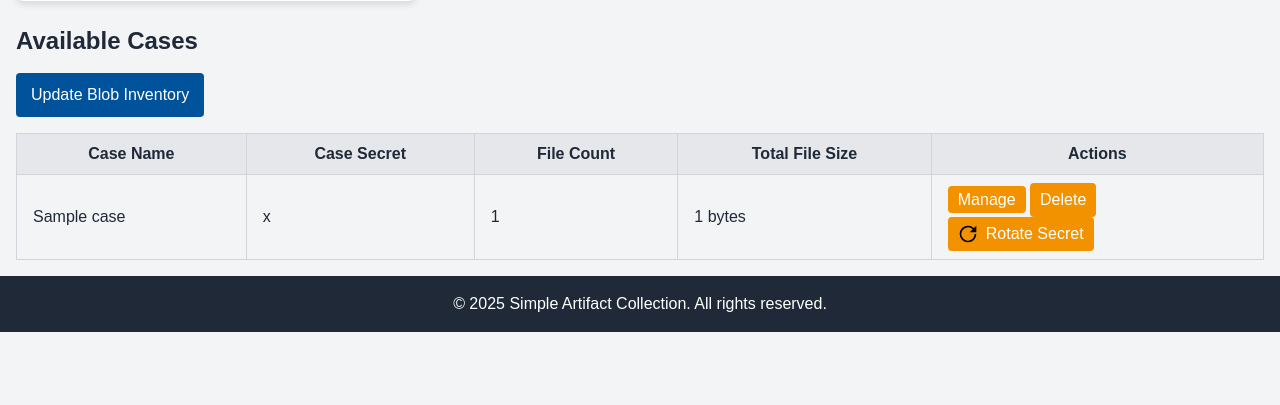
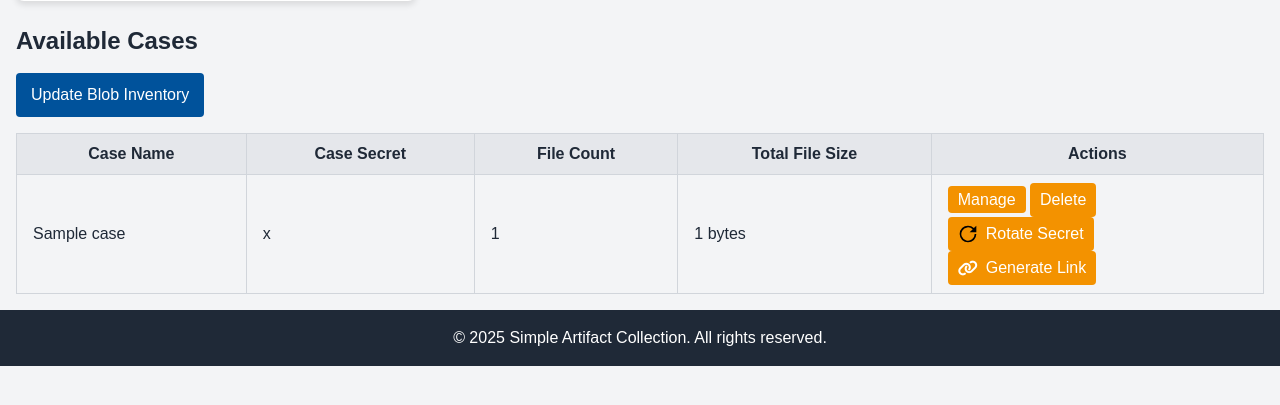
Before and after one commit to ExeqZ/Simple-Artifact-Collection, a Flask app: template templates/admin.html in a window 1280 px wide. Shown: the part 312-717 px from the top of the page. Run offline with Flask 3, Linux system fonts and the light colour scheme; the template is opened without the code that fills it: most values are stand-ins (such as "Sample title", 1, 10 or a date in 2020); parts of the project's set-up code (start-up, migrations or seed data) failed here and were passed over.

Commit message:
invite link

```diff
--- a/templates/admin.html
+++ b/templates/admin.html
@@ -41,6 +41,10 @@
                 <button onclick="rotateSecret('{{ case.container_name }}')" class="btn-secondary flex items-center space-x-2">
                     <img src="{{ url_for('static', filename='images/refresh-ccw.svg') }}" alt="Rotate Secret" class="h-5 w-5">
                     <span>Rotate Secret</span>
+                </button>
+                <button onclick="generateLink('{{ case.secret }}')" class="btn-secondary flex items-center space-x-2">
+                    <i class="fas fa-link"></i>
+                    <span>Generate Link</span>
                 </button>
                 {% endif %}
             </td>
@@ -105,5 +109,16 @@
       }
     }
   }
+
+  function generateLink(secret) {
+    const baseUrl = "{{ url_for('upload_page', _external=True) }}";
+    const link = `${baseUrl}?secret=${encodeURIComponent(secret)}`;
+    navigator.clipboard.writeText(link).then(() => {
+      alert("Upload link copied to clipboard!");
+    }).catch(err => {
+      console.error("Failed to copy link: ", err);
+      alert("Failed to copy link. Please try again.");
+    });
+  }
 </script>
 {% endblock %}
--- a/templates/upload.html
+++ b/templates/upload.html
@@ -21,6 +21,7 @@
         title="Format: xxxx-xxxx-xxxx-xxxx"
         required
         class="block w-full border border-gray-300 p-2 rounded mb-4"
+        value="{{ request.args.get('secret', '') }}"
     >
     <label for="files" class="block text-lg font-medium mb-2">Select Files:</label>
     <input
```
